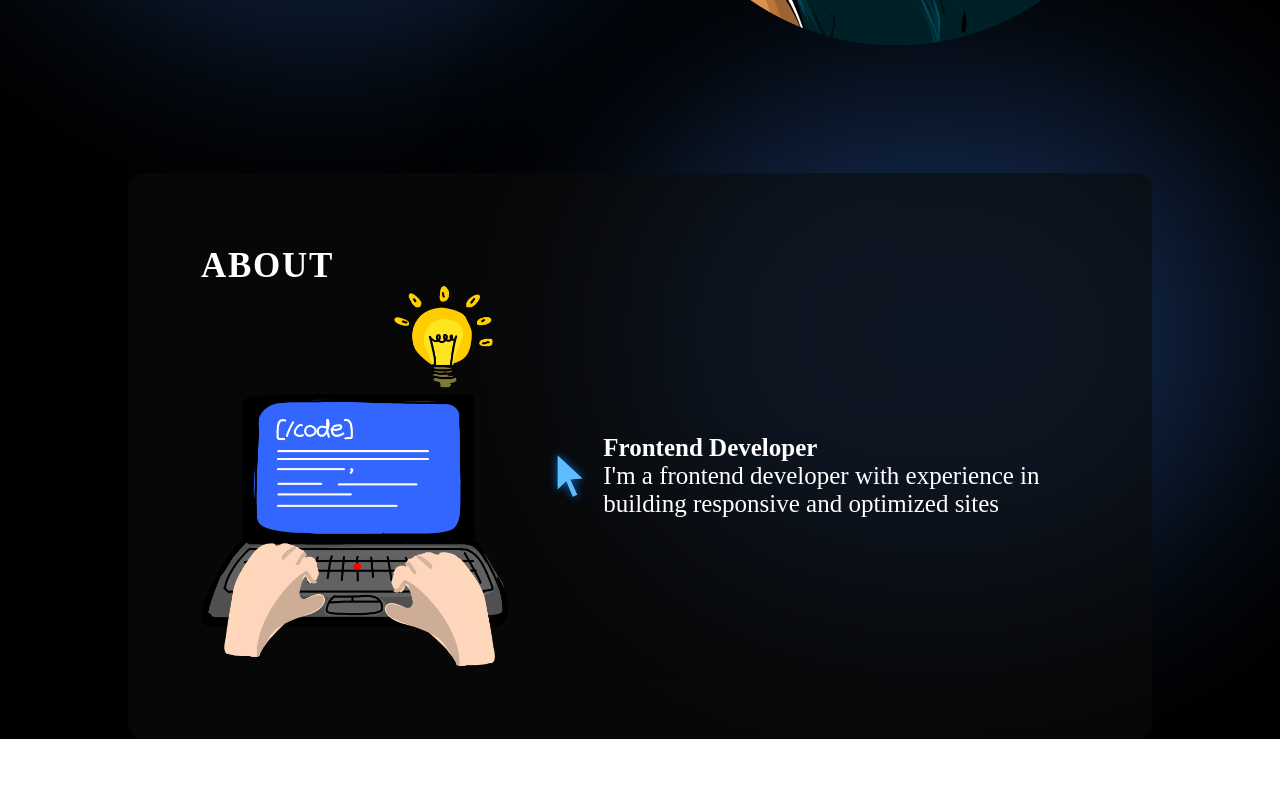
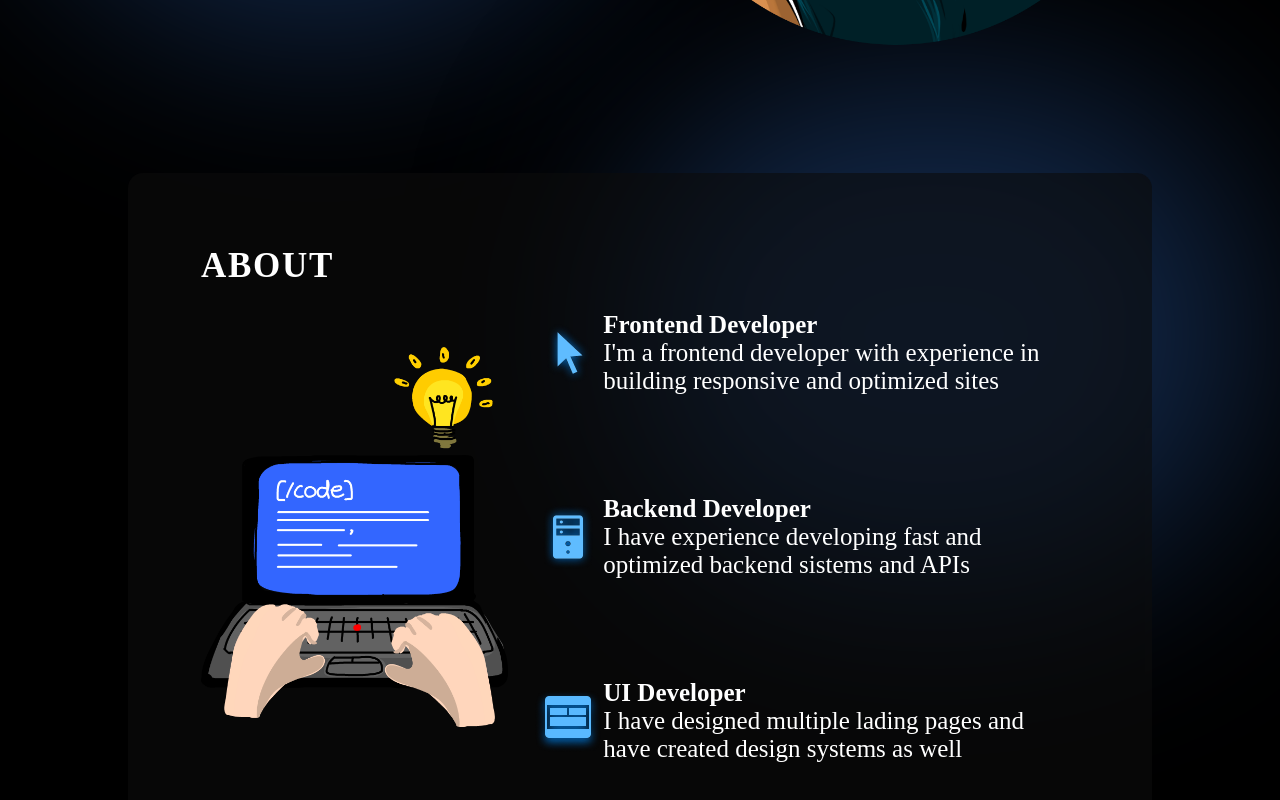
Before and after one commit to DouglasSilva83/react-portfolio, a React (Vite) app: page / in a window 1280 px wide. Shown: the part 618-1418 px from the top of the page. Before the commit the page ends 1357 px from the top, so only its background shows below. Built offline with nearby package versions, Linux system fonts and the light colour scheme.

Commit message:
Atualização
Atualização de cores e adição de texto.

```diff
--- a/src/Components/About/About.jsx
+++ b/src/Components/About/About.jsx
@@ -24,6 +24,25 @@ export const About = () => {
               </p>
             </div>
           </li>
+          <li className={styles.aboutItem}>
+            <img src={getImageUrl("about/serverIcon.png")} alt="Server icon" />
+            <div className={styles.aboutItemText}>
+              <h3>Backend Developer</h3>
+              <p>
+                I have experience developing fast and optimized backend sistems and APIs
+              </p>
+            </div>
+          </li>
+          <li className={styles.aboutItem}>
+            <img src={getImageUrl("about/uiIcon.png")} alt="UI icon" />
+            <div className={styles.aboutItemText}>
+              <h3>UI Developer</h3>
+              <p>
+                I have designed multiple lading pages and have created design systems as well
+              </p>
+            </div>
+          </li>
+
         </ul>
       </div>
     </section>
--- a/src/Components/Navbar/Navbar.module.css
+++ b/src/Components/Navbar/Navbar.module.css
@@ -65,7 +65,7 @@
         background: rgb(25, 55, 100);
         background: linear-gradient(
             0deg,
-            rgba(25,55,109, 0.2) 0%,
+            rgba(0, 0, 0, 0.2) 0%,
             rgba(25, 55, 109,1) 100%);
             padding: 24px 33px;
             box-shadow: 0 0 4px 0
```
